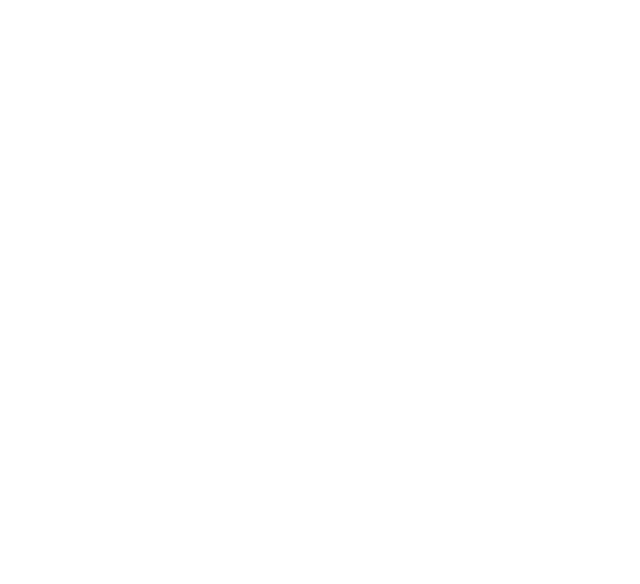
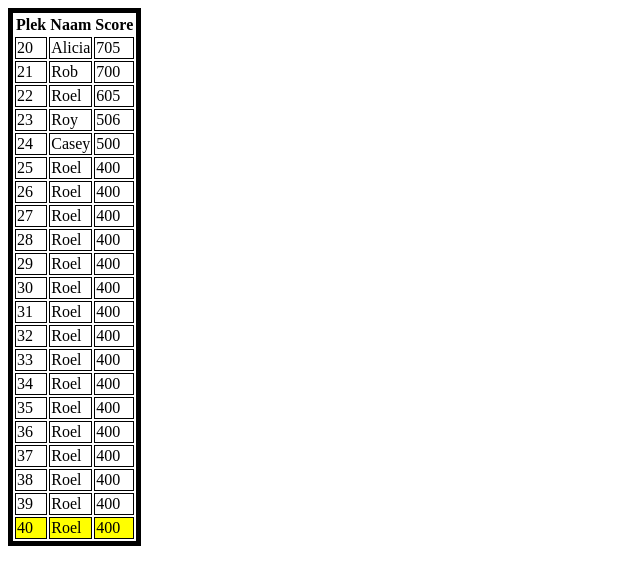
Before and after one commit to caseyvianen/Leaderboard, a plain HTML site: page index.html in a window 1280 px wide. Shown: the whole page, without its empty margins (0-640 px from the left). Drawn offline with nearby package versions, Linux system fonts and the light colour scheme.

Commit message:
Leaderboard Visual

```diff
--- a/index.html
+++ b/index.html
@@ -5,9 +5,10 @@
   <script type="text/javascript" src="scripts/app.js"></script>
   <script type="text/javascript" src="scripts/main.js"></script>
   <script type="text/javascript" src="services/service.js"></script>
+  <link href='scripts/style.css' rel='stylesheet' type="text/css">
 
   </head>
-  <body ng-app="Leaderboard" onload="leaderboardFunction( )">
+  <body ng-app="Leaderboard" onload="leaderboardFunction()">
     <div ng-controller="mainLeaderboard">
 
   </div>
--- a/scripts/main.js
+++ b/scripts/main.js
@@ -1,10 +1,34 @@
 angular.module("Leaderboard")
 .controller("mainLeaderboard", function($scope,leaderService){
+  var people = [
+   {name:'Casey',score:'500'},
+   {name:'Rob',score:'700'},
+   {name:'Roel',score:'605'},
+   {name:'Roy',score:'506'},
+   {name:'Alicia',score:'705'},
+   {name:'Roel',score:"400"},
+   {name:'Roel',score:"400"},
+   {name:'Roel',score:"400"},
+   {name:'Roel',score:"400"},
+   {name:'Roel',score:"400"},
+   {name:'Roel',score:"400"},
+   {name:'Roel',score:"400"},
+   {name:'Roel',score:"400"},
+   {name:'Roel',score:"400"},
+   {name:'Roel',score:"400"},
+   {name:'Roel',score:"400"},
+   {name:'Roel',score:"400"},
+   {name:'Roel',score:"400"},
+   {name:'Roel',score:"400"},
+   {name:'Roel',score:"400"},
+   {name:'Roel',score:"400"},
+   {name:'Roel',score:"400"},
+]
 
 leaderboardFunction = function()
 {
 
-  leaderService.leaderboardFunc(3);
+  leaderService.leaderboardFunc(3,people,40);
 
 }
 
--- a/services/service.js
+++ b/services/service.js
@@ -1,30 +1,6 @@
 angular.module("Leaderboard")
 .service("leaderService", function()
 {
-  var people = [
-   {name:'Casey',score:'500'},
-   {name:'Rob',score:'700'},
-   {name:'Roel',score:'605'},
-   {name:'Roy',score:'506'},
-   {name:'Alicia',score:'705'},
-   {name:'Roel',score:"400"},
-   {name:'Roel',score:"400"},
-   {name:'Roel',score:"400"},
-   {name:'Roel',score:"400"},
-   {name:'Roel',score:"400"},
-   {name:'Roel',score:"400"},
-   {name:'Roel',score:"400"},
-   {name:'Roel',score:"400"},
-   {name:'Roel',score:"400"},
-   {name:'Roel',score:"400"},
-   {name:'Roel',score:"400"},
-   {name:'Roel',score:"400"},
-   {name:'Roel',score:"400"},
-   {name:'Roel',score:"400"},
-   {name:'Roel',score:"400"},
-   {name:'Roel',score:"400"},
-   {name:'Roel',score:"400"},
-]
 
 
 
@@ -35,15 +11,55 @@ function SortByscore(x,y) {
 
 
 
-this.leaderboardFunc = function(startplek)
+
+this.leaderboardFunc = function(startplek,people,currentplace)
 {
+  var plek= 20 *(startplek-2);
   people.sort(SortByscore);
-  var plek= 20 *(startplek-2);
+
+  var body = document.querySelector('body');
+  var table= document.createElement('table');
+  var tr = document.createElement('tr');
+  var tablehead1= document.createElement('th');
+  var tablehead2= document.createElement('th');
+  var tablehead3= document.createElement('th');
+  tablehead1.innerHTML="Plek";
+  tablehead2.innerHTML="Naam";
+  tablehead3.innerHTML="Score";
+  tr.appendChild(tablehead1);
+  tr.appendChild(tablehead2);
+  tr.appendChild(tablehead3);
+  table.appendChild(tr);
+
+
     for(var i=0;i<=20;i++)
-    {
-      console.log(plek + people[i].name + ' ' + people[i].score + '<br>');
-      plek++;
+  {
+      var tr = document.createElement('tr');
+      var td1 = document.createElement('td');
+      var td2 = document.createElement('td');
+      var td3 = document.createElement('td');
+      if( plek == currentplace)
+      {
+        td1.style.background="Yellow"
+        td2.style.background="Yellow"
+        td3.style.background="Yellow"
+      }
+      td1.innerHTML=plek++;
+      td2.innerHTML=people[i].name;
+      td3.innerHTML=people[i].score;
+      tr.appendChild(td1);
+      tr.appendChild(td2);
+      tr.appendChild(td3);
+      td1.style.border="1px solid black";
+      td2.style.border="1px solid black";
+      td3.style.border="1px solid black";
+    table.appendChild(tr);
+
     }
+    table.style.border="5px solid black";
+body.appendChild(table);
+
+
 
 
 }
```
Also changed, not shown: scripts/style.css (added).
